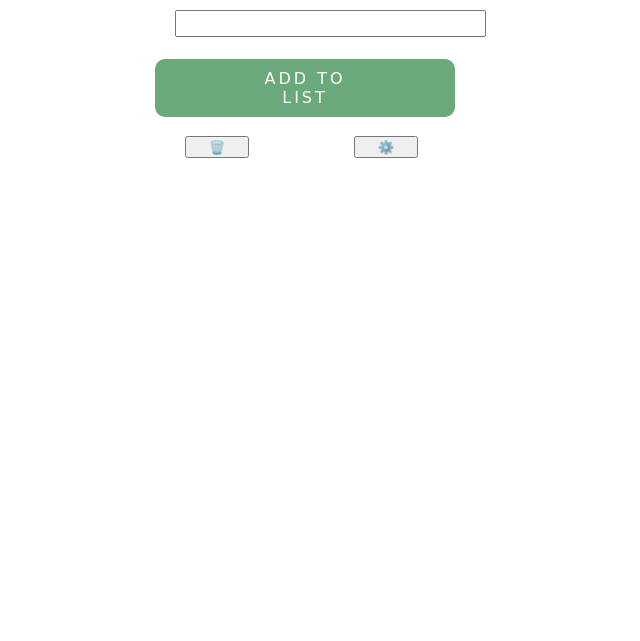
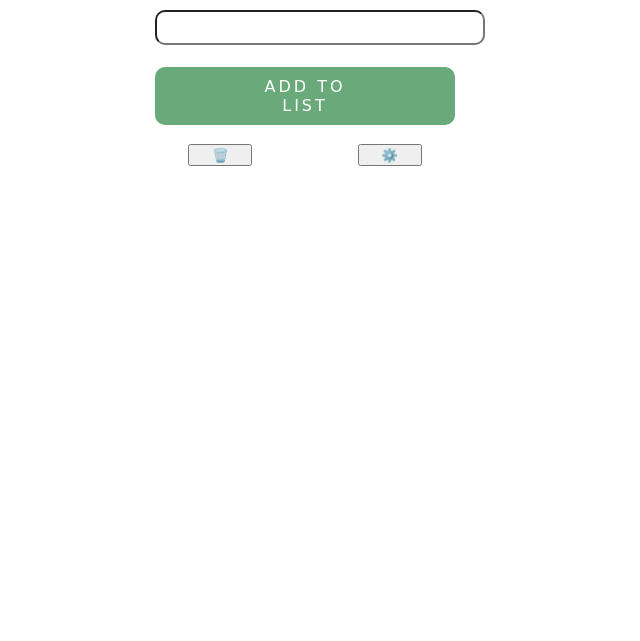
Before and after one commit to Pedset/To-Do-List, a plain HTML site: page To-Do-List/index.html in a window 1280 px wide. Shown: the part 159-800 px from the top of the page, without its empty margins (335-975 px from the left). Drawn offline with nearby package versions, Linux system fonts and the light colour scheme; a web font is replaced by a local one.

Commit message:
CSS/JS
Raftam yekam codesho monazam konam, bad didam css yekam fucked up shod, bad majboor shodam yekam css ro dobare dorost konam, bebin chejoori shode. fekonam alan khobe

```diff
--- a/To-Do-List/index.html
+++ b/To-Do-List/index.html
@@ -8,8 +8,6 @@
         <link rel="stylesheet" href="toDoList.css">
         <script src="https://ajax.googleapis.com/ajax/libs/jquery/3.4.1/jquery.min.js"></script>
     </head>
-
-
 
     <body>
                                             <script src="https://ajax.googleapis.com/ajax/libs/jqueryui/1.10.3/jquery-ui.min.js"></script>
@@ -22,39 +20,26 @@
 
 
             <div id="box" name="toDoList">
-            <input id="gg" type="text" name="textbox"/>
+                <input id="gg" type="text" name="textbox" size="20px"/>
                 <link href="https://fonts.googleapis.com/css?family=Walter+Turncoat&display=swap" rel="stylesheet">
             </div>
 
             <div id="button">ADD TO LIST</div>
+
             <br>
+
             <div id="idc123">
                 <button id="btn_settings"> 🗑️</button>
-
-
-
                 <button id="btn_color"> ⚙️</button>
             </div>
+
             <div id="slide">
-                    <button id="btn_white" onclick="white()">
-                        White
-                    </button>
-                    <button id="btn_darkseagreen" onclick="darkseagreen()">
-                        Green
-                    </button>
-                    <button id="btn_yellow" onclick="gray()">
-                        Gray
-                    </button>
-
+                <button id="btn_white" onclick="white()">White</button>
+                <button id="btn_darkseagreen" onclick="darkseagreen()">Green</button>
+                <button id="btn_yellow" onclick="gray()">Gray</button>
             </div>
 
-
-
             <ol id="hs"></ol>
-
-
-
-
 
         </div>
 
--- a/To-Do-List/toD.js
+++ b/To-Do-List/toD.js
@@ -9,25 +9,20 @@ function white() {
     document.body.style.backgroundColor = "white";
 }
 
-//
 var list = [];
 
-
-
-//
 
 
 $(document).ready(
     function(){
         $('#button').click(
             function(){
-                if ($('input[name=textbox]').val() !== '') {
+                if ($('input[name=textbox]').val() !== '') { // val = value
                 var toAdd = $('input[name=textbox]').val();
                  $('ol').append('<li>' + toAdd + '</li>');}
                 $('input[name=textbox]').val("");
 
                     //array
-
                 $(function() {
                         list = [];
                     $('li').each(function(){
@@ -38,12 +33,10 @@ $(document).ready(
 
                 //
 
-
             });
 
        $("input[name=textbox]").keyup(function(event1){
             if(event1.keyCode == 13){
-
                 $("#button").click();
             }
         });
@@ -99,6 +92,8 @@ $(document).ready(
             height: "30px"
 
         }, 300 );});
+
+
         $("#btn_color, #btn_settings").mouseleave(function() {
         $(this).animate({
             width: "64px",
--- a/To-Do-List/toDoList.css
+++ b/To-Do-List/toDoList.css
@@ -1,10 +1,8 @@
 @import url(https://fonts.googleapis.com/css?family=Open+Sans:400italic,400);
 
-body {
-
-}
 
 .container{
+text-align: center;
 padding: 50px;
 width: 300px;
 margin: 0 auto;
@@ -19,12 +17,13 @@ font-family: 'Walter Turncoat', cursive;
 #box {
 display: inline-block;
 padding-block-end: 20px;
-padding-left: 20px;
+/*padding-left: 20px;*/
 }
 
-#idc123{
-    margin-left: 30px;
-}
+/*#idc123 {
+   /* margin-left: 30px;
+}*/
+
 #slide{
     padding-bottom: 30px;
     position: fixed;
@@ -34,7 +33,9 @@ padding-left: 20px;
 }
 
 input{
-padding: 4px 125px 4px 5px;
+    text-align: center;
+    font-size: 25px;
+    border-radius: 10px;
 }
 
 #btn_settings {
```
Lines whose indentation alone changed are shown as unchanged.
